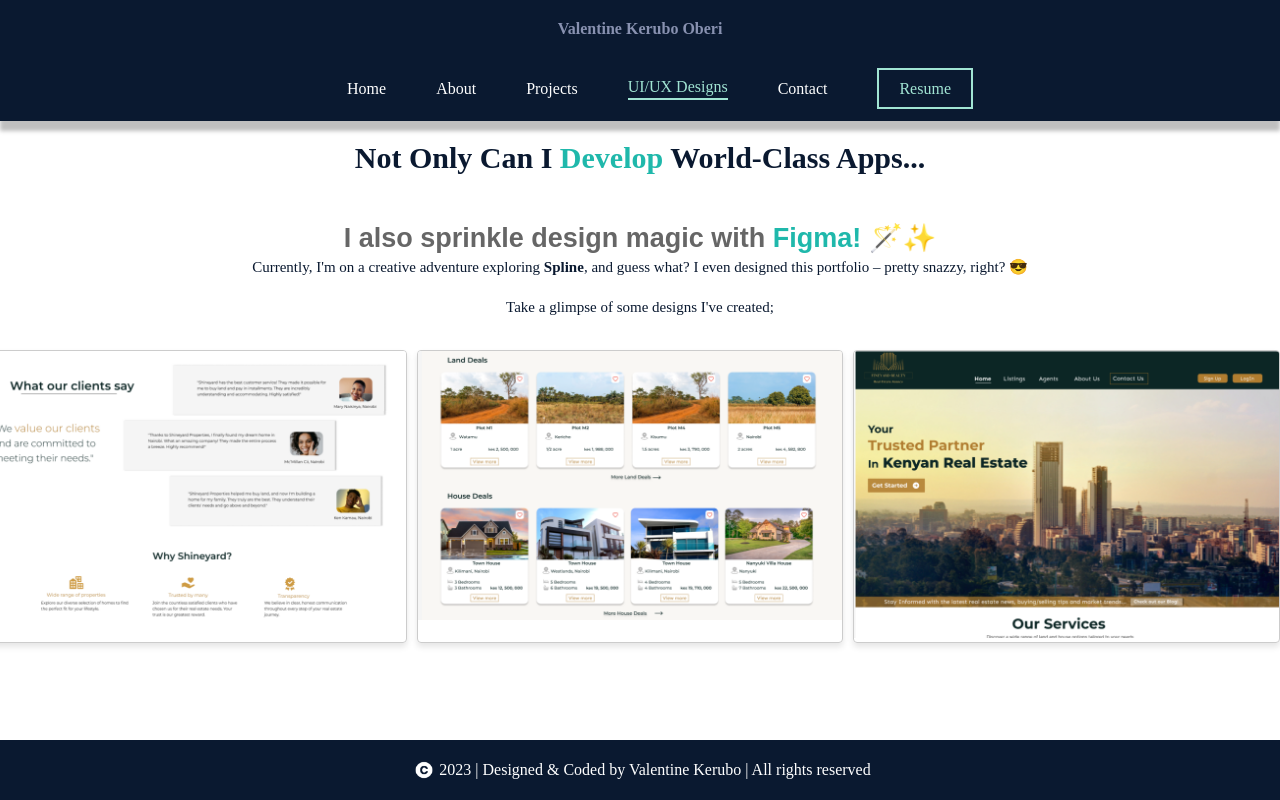
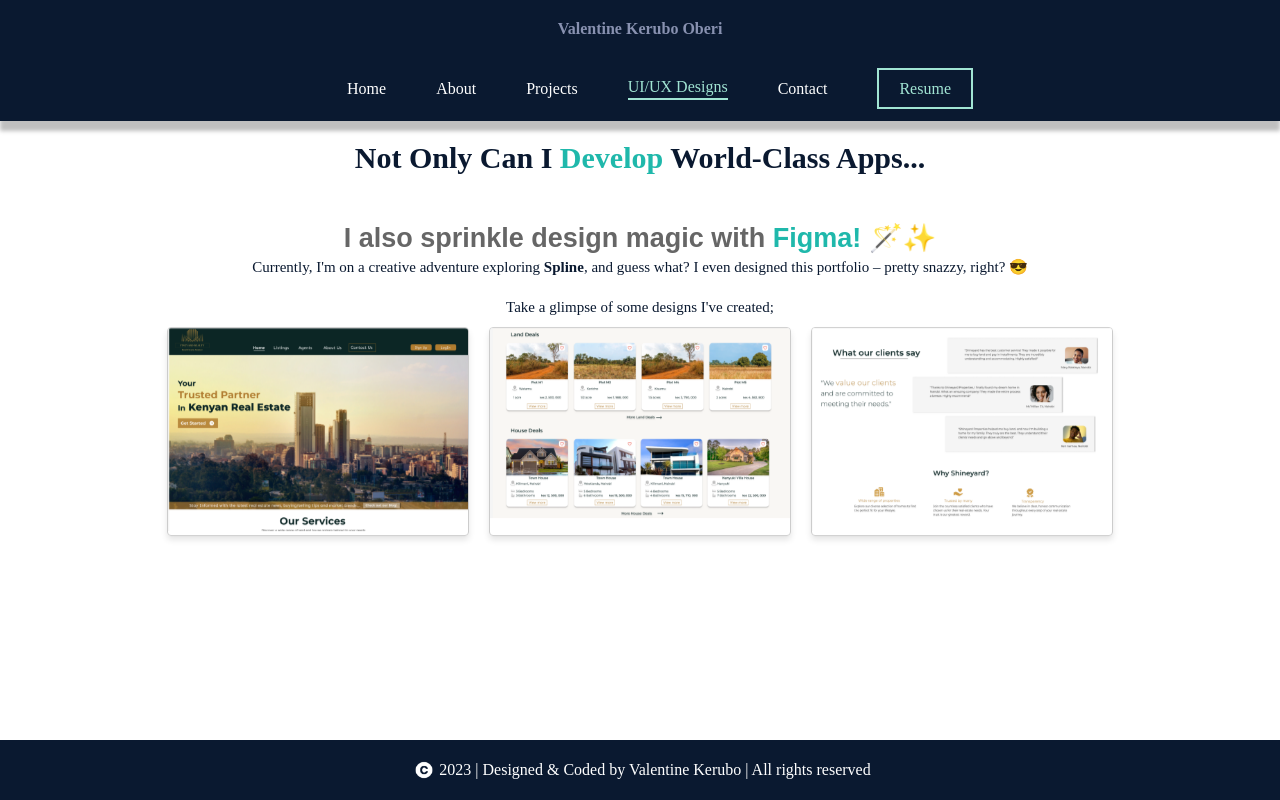
Before and after one commit to Vkerubo/my-portolio, a React (Create React App) app: page /ui-ux in a window 1280 px wide. Built offline with nearby package versions, Linux system fonts and the light colour scheme; a web font is replaced by a local one.

Commit message:
render image cards

```diff
--- a/src/components/UI-UX.js
+++ b/src/components/UI-UX.js
@@ -1,5 +1,5 @@
 import React from "react";
-import { styled } from "styled-components";
+import { styled, keyframes } from "styled-components";
 import Navbar from "./Navbar";
 import Footer from "./Footer";
 import "../fonts.css";
@@ -18,12 +18,7 @@ const Content = styled.div`
   max-width: 100%;
   display: flex;
   flex-direction: column;
-  //justify-content: center; /* Center content horizontally */
-  align-items: center; /* Center content vertically */
-
-  @media (max-width: 1068px) {
-    padding: 0px 5px;
-  }
+  align-items: center;
 `;
 
 const Title = styled.h1`
@@ -81,72 +76,40 @@ const FigmaText = styled.span`
   color: #1fb8ab; /* Set the color for "Figma" */
 `;
 
-// const ProjectTitle = styled.h2`
-//   color: #0a1930;
-//   font-family: Montserrat;
-//   font-size: 24px;
-//   font-style: normal;
-//   font-weight: 700;
-//   line-height: normal;
-// `;
+const float = keyframes`
+  0%, 100% {
+    transform: translateY(0);
+  }
+  50% {
+    transform: translateY(-15px);
+  }
+`;
 
-// const ProjectDescription = styled.p`
-//   color: #0a1930;
-//   font-family: Montserrat;
-//   font-size: 16px;
-//   font-style: normal;
-//   line-height: 25px;
-//   margin-top: 10px;
-// `;
-
-// const ViewDesignButton = styled.a`
-//   color: #56a8a1;
-//   font-family: Montserrat;
-//   font-size: 16px;
-//   font-style: normal;
-//   font-weight: 700;
-//   width: 90px;
-//   line-height: normal;
-//   text-decoration: none;
-//   border: 1px solid #56a8a1;
-//   padding: 14px 10px ;
-//   display: inline-block;
-//   transition: background-color 0.3s, color 0.3s;
-//   margin-top: 20px;
-
-//   &:hover {
-//     background-color: #56a8a1;
-//     color: white;
-//   }
-// `;
+const CenteredContainer = styled.div`
+  display: flex;
+  flex-direction: column;
+  align-items: center;
+  justify-content: center;
+  height: 100%;
+`;
 
 const ColumnContainer = styled.div`
   display: flex;
-  margin-top: 30px;
-  width: 100%;
-  max-width: 1335px;
-  flex-shrink: 0;
-  justify-content: space-between; /* Add this to space the image cards */
-
-  @media (max-width: 768px) {
-    flex-direction: column;
-    align-items: center; /* Center cards on mobile */
-  }
+  flex-wrap: wrap;
+  margin-top: 20px;
+  justify-content: center;
+  gap: 20px;
+  animation: ${float} 4s ease-in-out infinite;
 `;
 
 const ImageCard = styled.div`
-  flex: 1; /* Equal width for all cards */
-  position: relative;
-  z-index: ${(props) =>
-    props.zIndex || 1}; /* Set z-index to control stacking */
-  transform: translateX(
-    ${(props) => props.translateX || 0}px
-  ); /* Move cards horizontally */
-  transition: transform 0.3s;
+  flex: 1;
+  max-width: 300px;
   border: 1px solid #ccc;
   border-radius: 4px;
   overflow: hidden;
   box-shadow: 0px 4px 6px rgba(0, 0, 0, 0.1);
+  min-width: 0;
 `;
 
 const Image = styled.img`
@@ -171,17 +134,19 @@ function UiUx() {
         </Text2>
         <Text3>Take a glimpse of some designs I've created;</Text3>
 
-        <ColumnContainer>
-          <ImageCard zIndex={3} translateX={-20}>
-            <Image src={ShineyardImage3} alt="Shineyard 3" />
-          </ImageCard>
-          <ImageCard zIndex={2} translateX={-10}>
-            <Image src={ShineyardImage2} alt="Shineyard 2" />
-          </ImageCard>
-          <ImageCard zIndex={1}>
-            <Image src={ShineyardImage1} alt="Shineyard 1" />
-          </ImageCard>
-        </ColumnContainer>
+        <CenteredContainer>
+          <ColumnContainer>
+            <ImageCard>
+              <Image src={ShineyardImage1} alt="Shineyard 1" />
+            </ImageCard>
+            <ImageCard>
+              <Image src={ShineyardImage2} alt="Shineyard 2" />
+            </ImageCard>
+            <ImageCard>
+              <Image src={ShineyardImage3} alt="Shineyard 3" />
+            </ImageCard>
+          </ColumnContainer>
+        </CenteredContainer>
       </Content>
       <Footer />
     </MainContainer>
--- a/src/fonts.css
+++ b/src/fonts.css
@@ -1,4 +1,11 @@
 /* global.css or App.css */
 @import url('https://fonts.googleapis.com/css2?family=Nanum+Brush+Script&display=swap');
 
-/* Add your other CSS styles below */
+@keyframes slideRight {
+  0% {
+    transform: translateX(0);
+  }
+  100% {
+    transform: translateX(-100%);
+  }
+}
```
